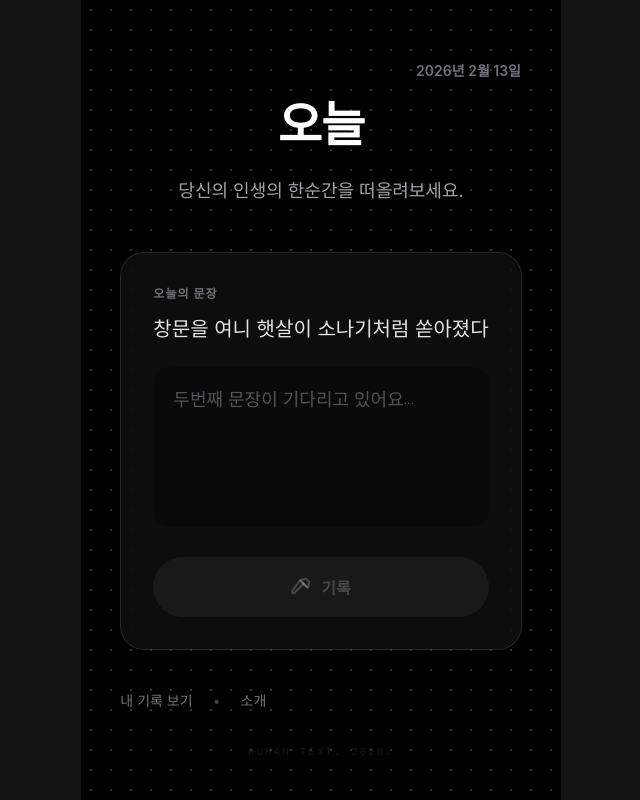
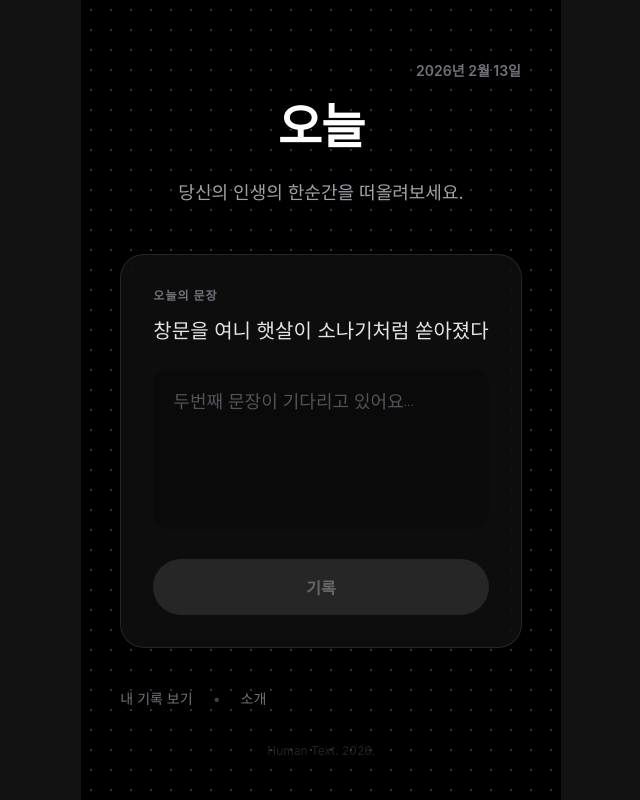
Before and after one commit to hsunp77-hub/human-text, a Next.js app: page / in a window 1280 px wide. Shown: the whole page, without its empty margins (319-959 px from the left). Built offline with nearby package versions, Linux system fonts and the light colour scheme.

Commit message:
style: perfect 1:1 design match with preview_redesign_2.html across all pages

```diff
--- a/src/app/globals.css
+++ b/src/app/globals.css
@@ -142,29 +142,27 @@ h1 {
 
 /* Premium Record Button */
 .record-btn {
-  display: flex;
-  align-items: center;
-  justify-content: center;
-  gap: 10px;
+  display: block;
   width: 100%;
-  padding: 18px;
+  padding: 16px;
   border-radius: 99px;
   font-size: 16px;
-  font-weight: 700;
-  transition: all 0.4s cubic-bezier(0.4, 0, 0.2, 1);
+  font-weight: 600;
   border: none;
   cursor: pointer;
+  transition: all 0.3s ease;
+  text-align: center;
 }
 
 .btn-active {
   background: #FFFFFF;
   color: #000000;
-  box-shadow: 0 10px 20px rgba(255, 255, 255, 0.1);
+  box-shadow: 0 4px 12px rgba(255, 255, 255, 0.1);
 }
 
 .btn-disabled {
-  background: rgba(255, 255, 255, 0.05);
-  color: rgba(255, 255, 255, 0.2);
+  background: rgba(255, 255, 255, 0.1);
+  color: rgba(255, 255, 255, 0.3);
   cursor: not-allowed;
 }
 
@@ -187,11 +185,9 @@ h1 {
   bottom: 40px;
   width: 100%;
   text-align: center;
-  font-size: 11px;
+  font-size: 12px;
   color: var(--text-secondary);
-  opacity: 0.2;
-  font-family: monospace;
-  letter-spacing: 2px;
+  opacity: 0.3;
 }
 
 /* Animations */
--- a/src/app/page.tsx
+++ b/src/app/page.tsx
@@ -53,17 +53,12 @@ export default function Home() {
               autoFocus
             />
 
-            {/* Record Button with Fountain Pen Icon */}
+            {/* Record Button - No Icon, Matching Preview Style */}
             <button
-              className={`record-btn ${text.length > 0 ? 'btn-active' : 'btn-disabled'}`}
-              disabled={text.length === 0}
+              className={`record-btn ${text.trim().length > 0 ? 'btn-active' : 'btn-disabled'}`}
+              disabled={text.trim().length === 0}
             >
-              <svg width="20" height="20" viewBox="0 0 24 24" fill="none" stroke="currentColor" strokeWidth="2.5" strokeLinecap="round" strokeLinejoin="round">
-                <path d="m11 4 4 4-10.5 10.5c-.77.77-2.36 1-3 .5s-.27-2.23.5-3Z" />
-                <path d="m11 4 7-2 4 4-2 7Z" />
-                <path d="m15 8 4 4" />
-              </svg>
-              <span>기록</span>
+              기록
             </button>
           </div>
 
@@ -75,8 +70,8 @@ export default function Home() {
           </div>
         </div>
 
-        {/* Bottom Tag */}
-        <div className="bottom-tag">HUMAN TEXT. 2026.</div>
+        {/* Bottom Tag - Correct Casing */}
+        <div className="bottom-tag">Human Text. 2026.</div>
       </div>
     </div>
   );
```
Also changed, not shown: src/app/write/page.tsx (+5 -10 lines).
